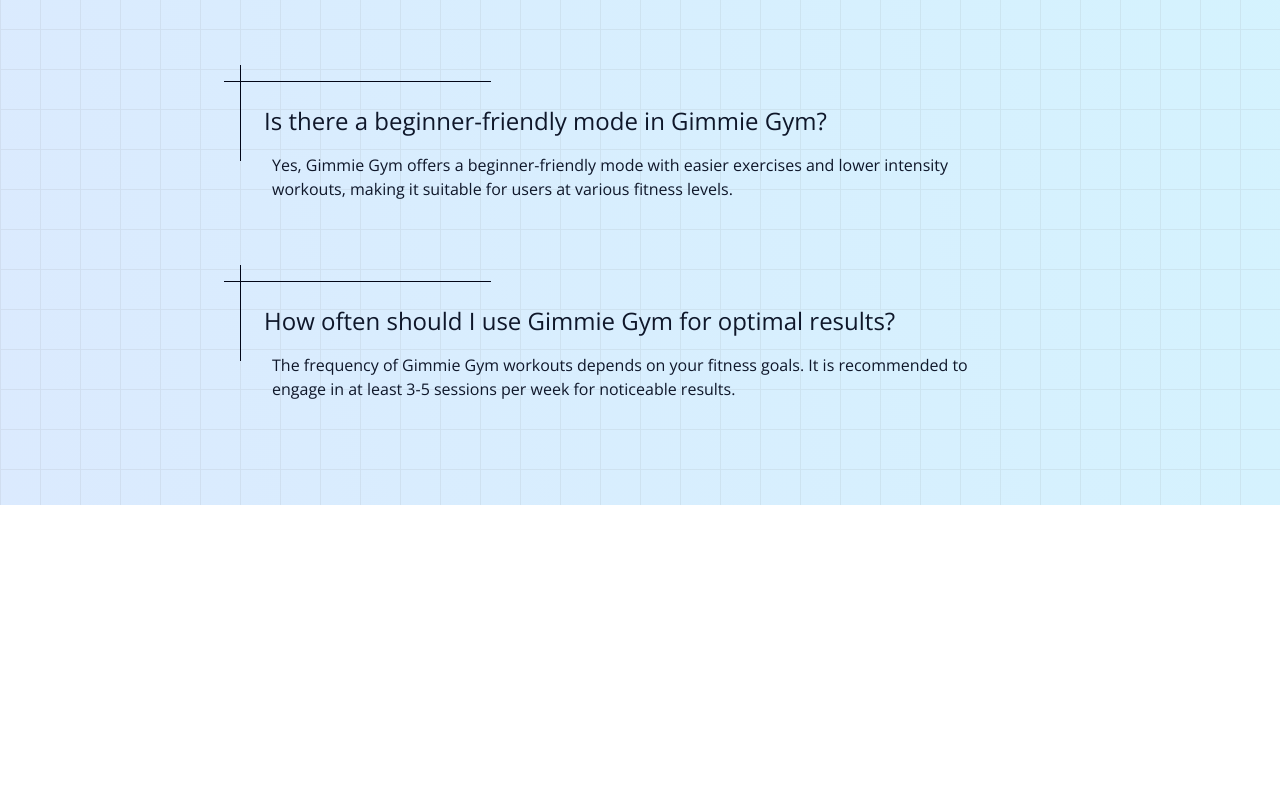
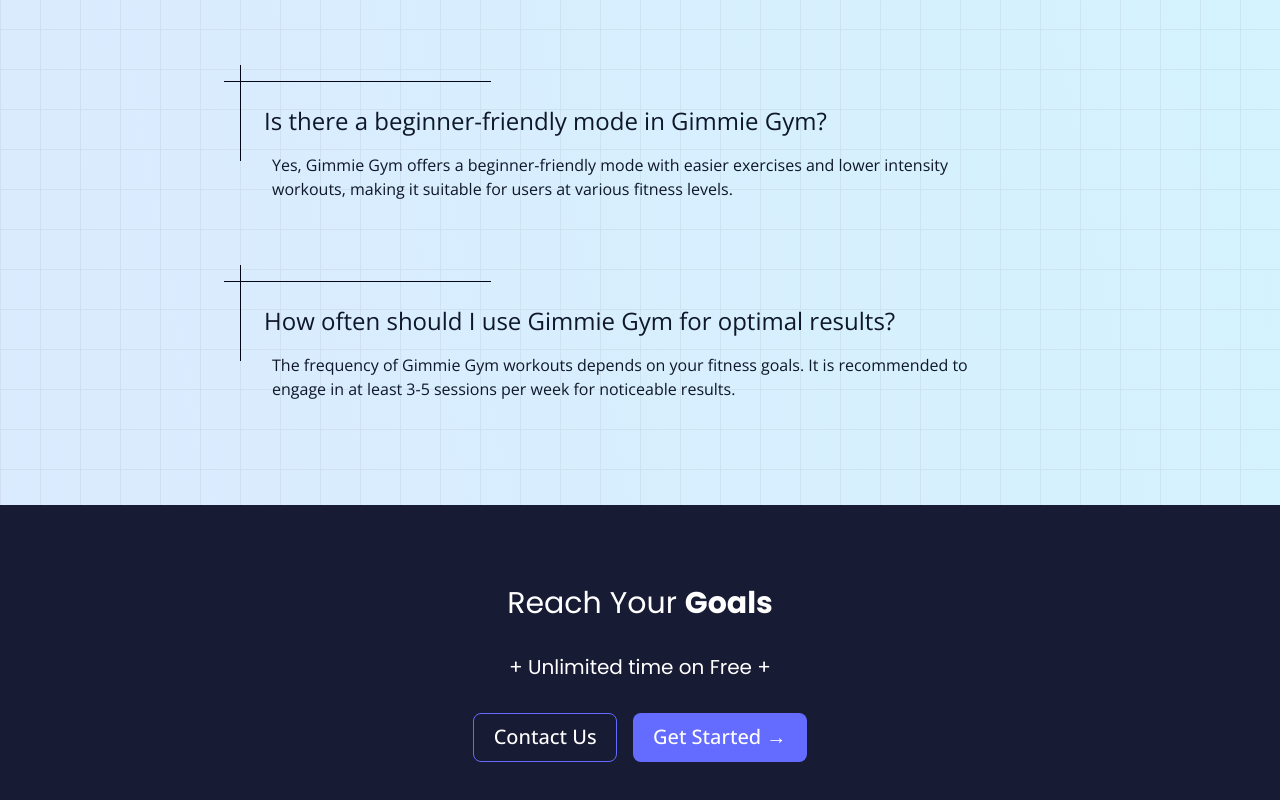
Before and after one commit to Anjasfedo/sveltekit-gym-page, a SvelteKit app: page / in a window 1280 px wide. Shown: the part 5971-6771 px from the top of the page. Before the commit the page ends 6476 px from the top, so only its background shows below. Built offline with nearby package versions, Linux system fonts and the light colour scheme.

Commit message:
Conversion Component

```diff
--- a/src/components/Conversion.svelte
+++ b/src/components/Conversion.svelte
@@ -0,0 +1,9 @@
+<script>
+    import Cta from "../components/Cta.svelte"
+</script>
+
+<section class="py-14 md:py-20 flex flex-col gap-8 bg-[#181b34] text-white text-center items-center justify-center">
+    <h4 class="text-xl sm:text-2xl md:text-3xl poppins">Reach Your <span class="poppins font-bold">Goals</span></h4>
+    <p class="poppins text-base sm:text-lg md:text-xl">+ Unlimited time on Free +</p>
+    <Cta dark={true} />
+</section>
--- a/src/components/Cta.svelte
+++ b/src/components/Cta.svelte
@@ -1,8 +1,9 @@
 <script>
+  export let dark;
 </script>
 
 <div class="flex items-center gap-4">
-  <button class={"specialButton"}>
+  <button class={"specialButton " + (dark ? " bg-[#181b34]" : " ")}>
     <p class="text-base sm:text-lg md:text-xl">Contact Us</p>
   </button>
   <button class={"specialButtonDark"}>
--- a/src/routes/+page.svelte
+++ b/src/routes/+page.svelte
@@ -3,6 +3,7 @@
   import Product from "../components/Product.svelte";
   import Review from "../components/Review.svelte";
   import Faq from "../components/Faq.svelte"
+  import Conversion from "../components/Conversion.svelte";
 </script>
 
 <main class="flex flex-col">
@@ -10,4 +11,5 @@
   <Product />
   <Review />
   <Faq />
+  <Conversion />
 </main>
```
